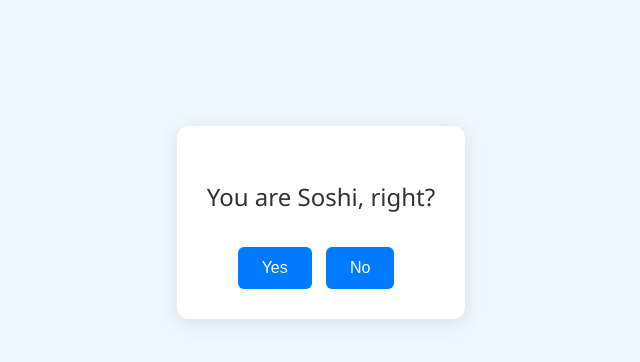
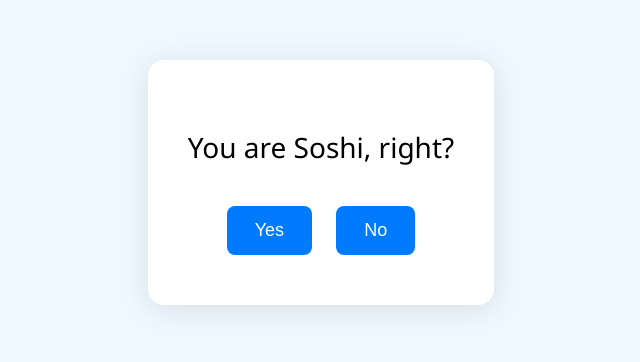
Before and after one commit to Saif-sa09/interactive-question, a plain HTML site: page index.html in a window 1280 px wide. Shown: the part 218-580 px from the top of the page, without its empty margins (319-959 px from the left). Drawn offline with Linux system fonts and the light colour scheme.

Commit message:
Update index.html

```diff
--- a/index.html
+++ b/index.html
@@ -3,40 +3,40 @@
 <head>
   <meta charset="UTF-8" />
   <meta name="viewport" content="width=device-width, initial-scale=1" />
-  <title>Interactive Question</title>
+  <title>Interactive Message</title>
   <style>
     body {
+      margin: 0;
+      padding: 0;
       font-family: 'Segoe UI', sans-serif;
-      margin: 40px;
       background: #f0f8ff;
-      color: #333;
+      height: 100vh;
       display: flex;
       justify-content: center;
       align-items: center;
-      height: 100vh;
     }
 
     #container {
       text-align: center;
-      max-width: 400px;
       background: white;
-      padding: 30px;
-      border-radius: 12px;
-      box-shadow: 0 4px 20px rgba(0,0,0,0.1);
+      padding: 40px;
+      border-radius: 16px;
+      box-shadow: 0 4px 30px rgba(0, 0, 0, 0.1);
       animation: fadeIn 1s ease;
     }
 
     p {
-      font-size: 24px;
+      font-size: 28px;
+      margin-bottom: 30px;
       animation: slideFade 0.6s ease;
     }
 
     button {
-      margin: 10px 10px 0 0;
-      padding: 12px 24px;
-      font-size: 16px;
+      margin: 10px;
+      padding: 14px 28px;
+      font-size: 18px;
       border: none;
-      border-radius: 6px;
+      border-radius: 8px;
       cursor: pointer;
       background-color: #007BFF;
       color: white;
@@ -50,7 +50,7 @@
     @keyframes slideFade {
       from {
         opacity: 0;
-        transform: translateY(-15px);
+        transform: translateY(-20px);
       }
       to {
         opacity: 1;
```
